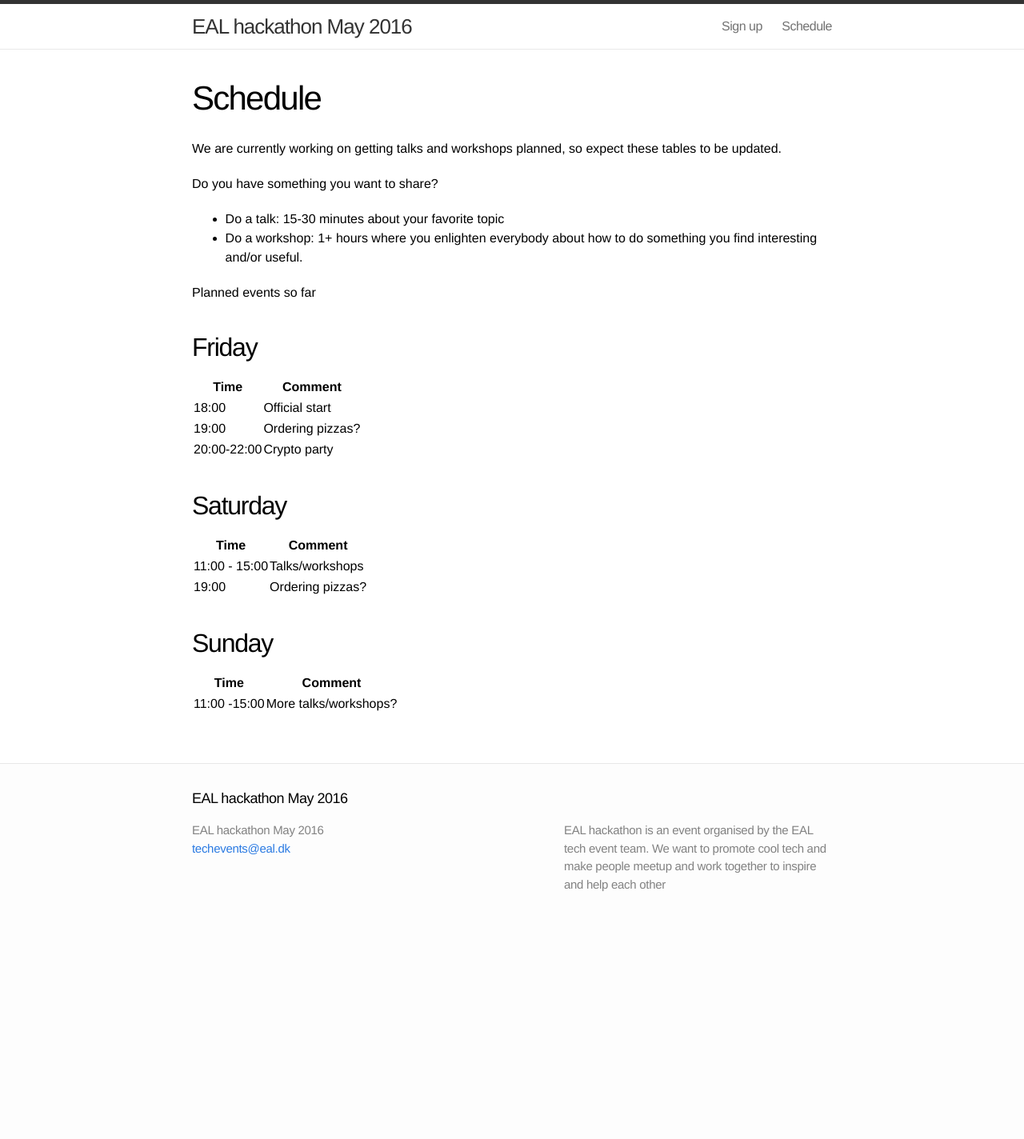
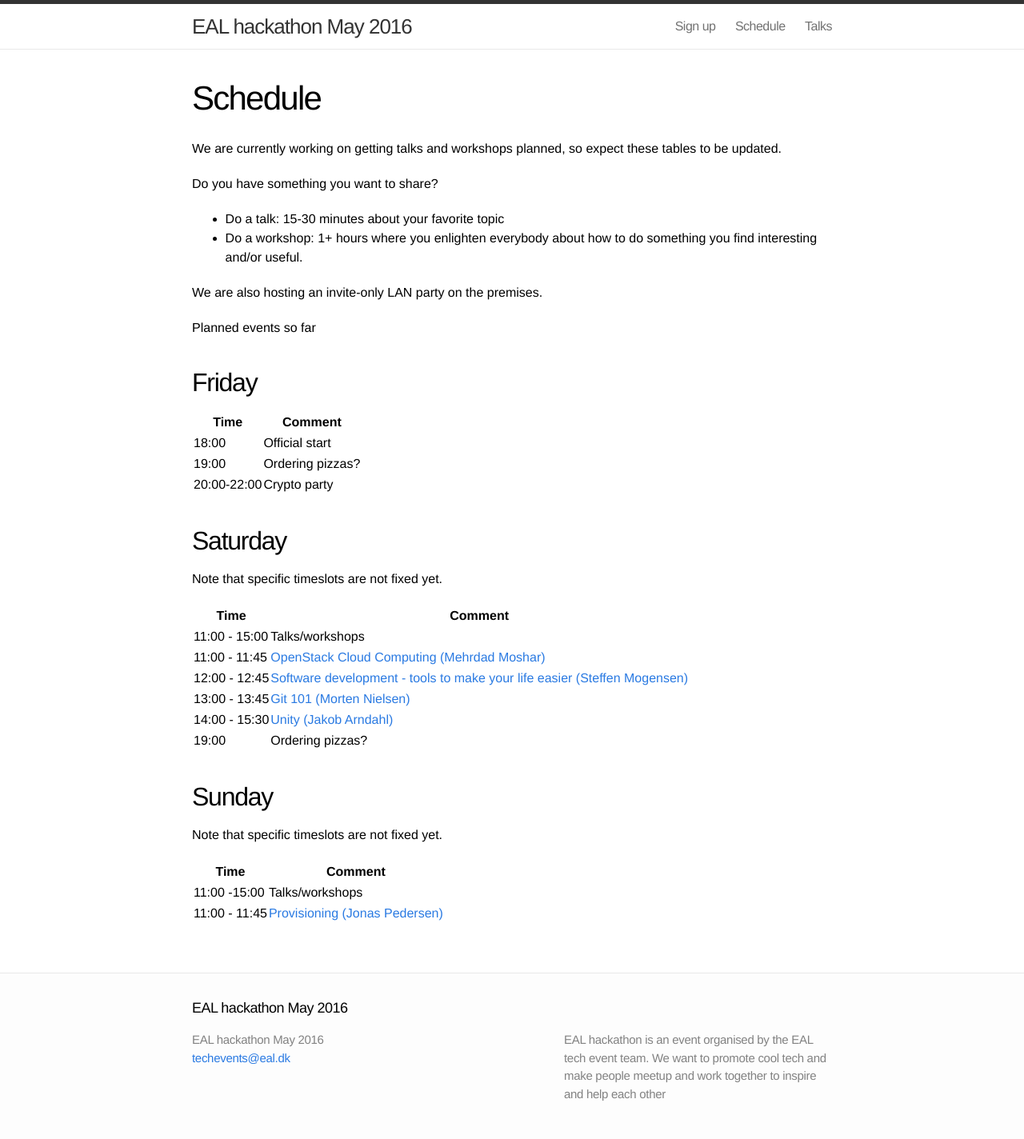
Before and after one commit to valberg/ealtechevents, a Jekyll site: the page built from schedule.md, in a window 1280 px wide. Shown: the whole page at 80% size. Built offline with Jekyll 4.4.1, drawn with Linux system fonts in a browser that asks for light colours; before the commit the page ends 1162 px from its top, so only the background shows below that.

Commit message:
added talks and a tentative schedule

```diff
--- a/schedule.md
+++ b/schedule.md
@@ -10,6 +10,8 @@
 
 * Do a talk: 15-30 minutes about your favorite topic
 * Do a workshop: 1+ hours where you enlighten everybody about how to do something you find interesting and/or useful.
+
+We are also hosting an invite-only LAN party on the premises.
 
 Planned events so far
 
@@ -26,15 +28,24 @@
 Saturday
 --------
 
+Note that specific timeslots are not fixed yet.
+
 | Time  | Comment |
 | ------------- | ------------- |
 | 11:00 - 15:00  | Talks/workshops  |
+| 11:00 - 11:45  | [OpenStack Cloud Computing (Mehrdad Moshar)]({{site.baseurl}}/talks/#openstack-cloud-computing-mehrdad-moshar)  |
+| 12:00 - 12:45  | [Software development - tools to make your life easier (Steffen Mogensen)]({{site.baseurl}}/talks/#software-development---tools-to-make-your-life-easier-steffen-mogensen)  |
+| 13:00 - 13:45  | [Git 101 (Morten Nielsen)]({{site.baseurl}}/talks/#git-101-morten-nielsen) |
+| 14:00 - 15:30  | [Unity (Jakob Arndahl)]({{site.baseurl}}/talks/#unity-jakob-arndahl) |
 | 19:00  | Ordering pizzas?  |
 
 
 Sunday
 -------
 
+Note that specific timeslots are not fixed yet.
+
 | Time  | Comment |
 | ------------- | ------------- |
-| 11:00 -15:00  | More talks/workshops?  |
+| 11:00 -15:00  | Talks/workshops  |
+| 11:00 - 11:45  | [Provisioning (Jonas Pedersen)]({{site.baseurl}}/talks/#provisioning-jonas-pedersen)  |
```
Also changed, not shown: talks.md (added, +50 -0 lines).
